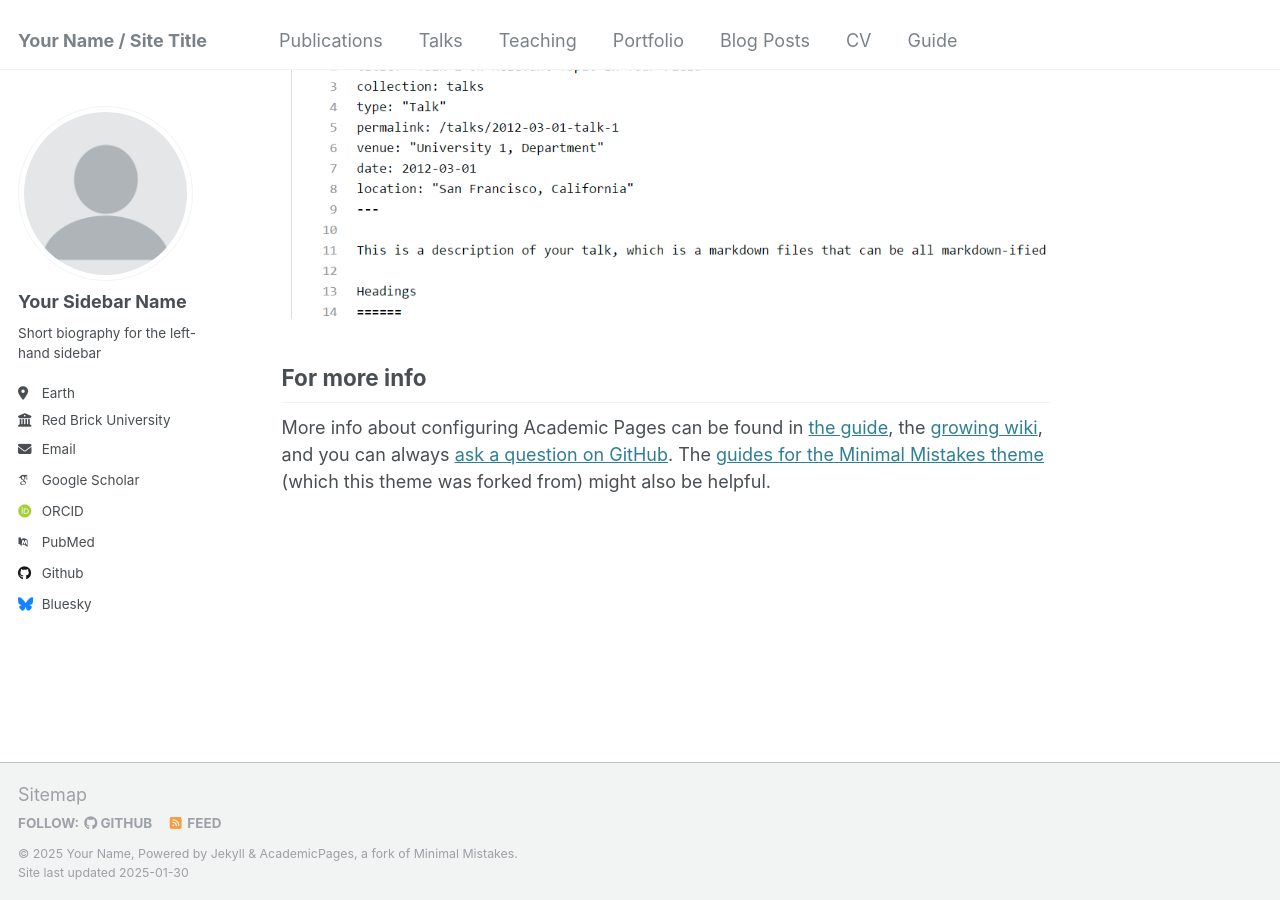
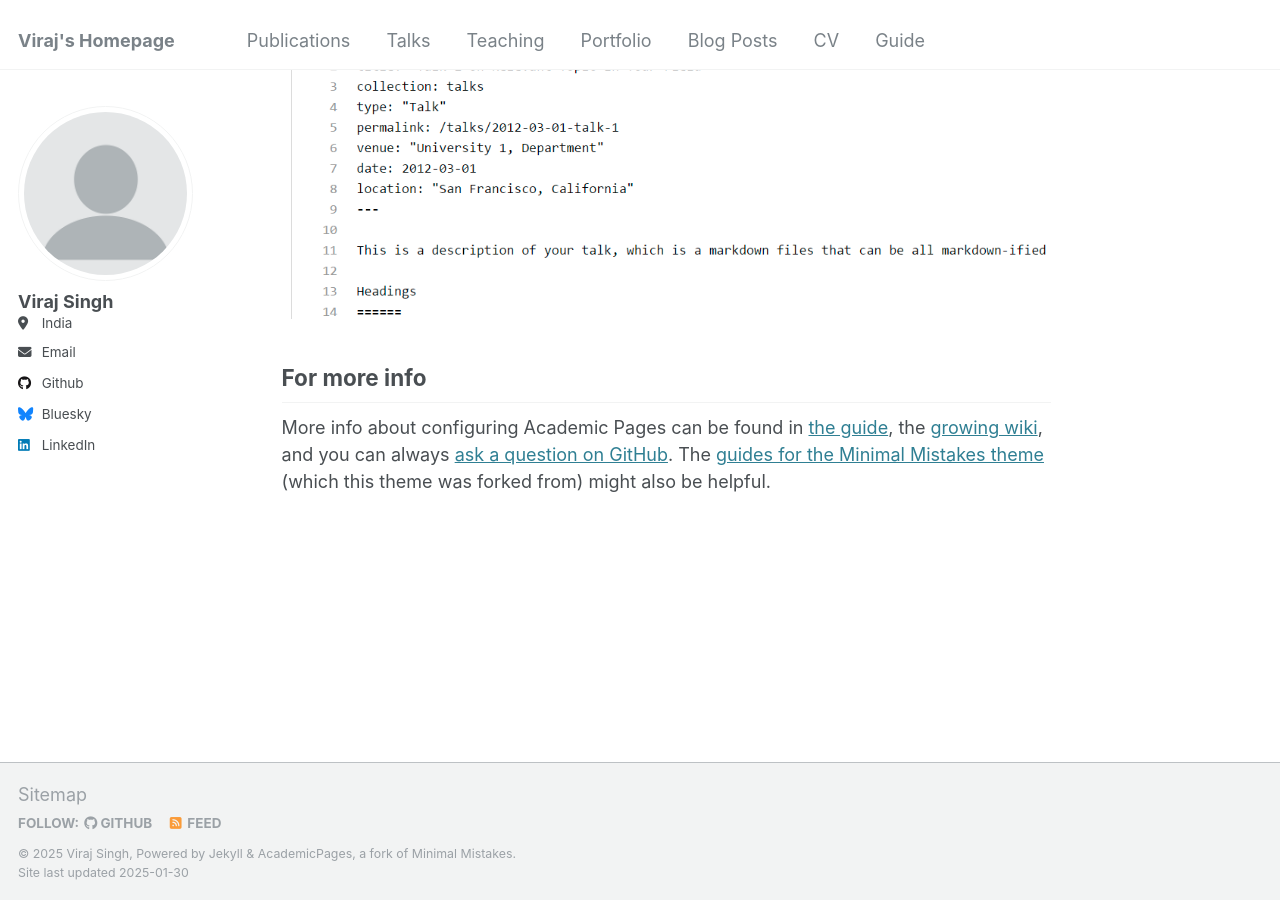
Before and after one commit to viraj-singh1998/viraj-singh1998.github.io, a Jekyll site: the page built from _pages/about.md, in a window 1280 px wide and 900 px high, scrolled down 2643 px. Built offline with Jekyll 4.4.1, drawn with Linux system fonts in a browser that asks for light colours; some web fonts are replaced.

Commit message:
Update _config.yml

```diff
--- a/_config.yml
+++ b/_config.yml
@@ -8,13 +8,13 @@
 
 # Basic Site Settings
 locale                   : "en-US"
-title                    : "Your Name / Site Title"
+title                    : "Viraj's Homepage"
 title_separator          : "-"
-name                     : &name "Your Name"
-description              : &description "personal description"
-url                      : https://academicpages.github.io # the base hostname & protocol for your site e.g. "https://[your GitHub username].github.io"
+name                     : &name "Viraj Singh"
+description              : &description "Machine Learning Engineer,  BITS Hyd CS + Economics '22"
+url                      : https://viraj-singh1998.github.io/ # the base hostname & protocol for your site e.g. "https://[your GitHub username].github.io"
 baseurl                  : "" # the subpath of your site, e.g. "/blog"
-repository               : "academicpages/academicpages.github.io"
+repository               : "viraj-singh1998/viraj-singh1998.github.io"
 
 # Site Author - The following control what appear as part of the author content on the side bar.
 #               If a field is blank the icon and link will not appear, otherwise it will be shown.
@@ -22,21 +22,21 @@ repository               : "academicpages/academicpages.github.io"
 author:
   # Biographic information
   avatar           : "profile.png"
-  name             : "Your Sidebar Name"
+  name             : "Viraj Singh"
   pronouns         : # example: "she/her"
-  bio              : "Short biography for the left-hand sidebar"
-  location         : "Earth"
-  employer         : "Red Brick University"
+  bio              :
+  location         : "India"
+  employer         :
   uri              : # URL
-  email            : "none@example.org"
+  email            : "f20171099h@alumni.bits-pilani.ac.in"
 
   # Academic websites
   arxiv            : # URL - Update with the correct link to your profile
-  googlescholar    : "https://scholar.google.com/citations?user=PS_CX0AAAAAJ"
+  googlescholar    : # URL
   impactstory      : # URL
-  orcid            : "http://orcid.org/yourorcidurl"
+  orcid            : # URL
   semantic         : # URL
-  pubmed           : "https://www.ncbi.nlm.nih.gov/pubmed/?term=john+snow"
+  pubmed           : # URL
   researchgate     : # URL
   scopus           : # URL
 
@@ -44,12 +44,12 @@ author:
   bitbucket        : # Username - Update with your username on the site
   codepen          : # Username
   dribbble         : # Username
-  github           : "academicpages"
+  github           : "viraj-singh1998"
   kaggle           : # Username
   stackoverflow    : # User number or user number and name (i.e., use "1" or "1/jeff-atwood")
 
   # Social media
-  bluesky          : "bsky.app" # Replace this with you Bluesky username
+  bluesky          : Bluesky username
   facebook         : # Username
   flickr           : # Username
   foursquare       : # Username
@@ -58,7 +58,7 @@ author:
   keybase          : # Username
   instagram        : # Username
   lastfm           : # Username
-  linkedin         : # Username
+  linkedin         : virajsingh3782ba1b4
   mastodon         : # URL
   medium           : # URL
   pinterest        : # Username
```
